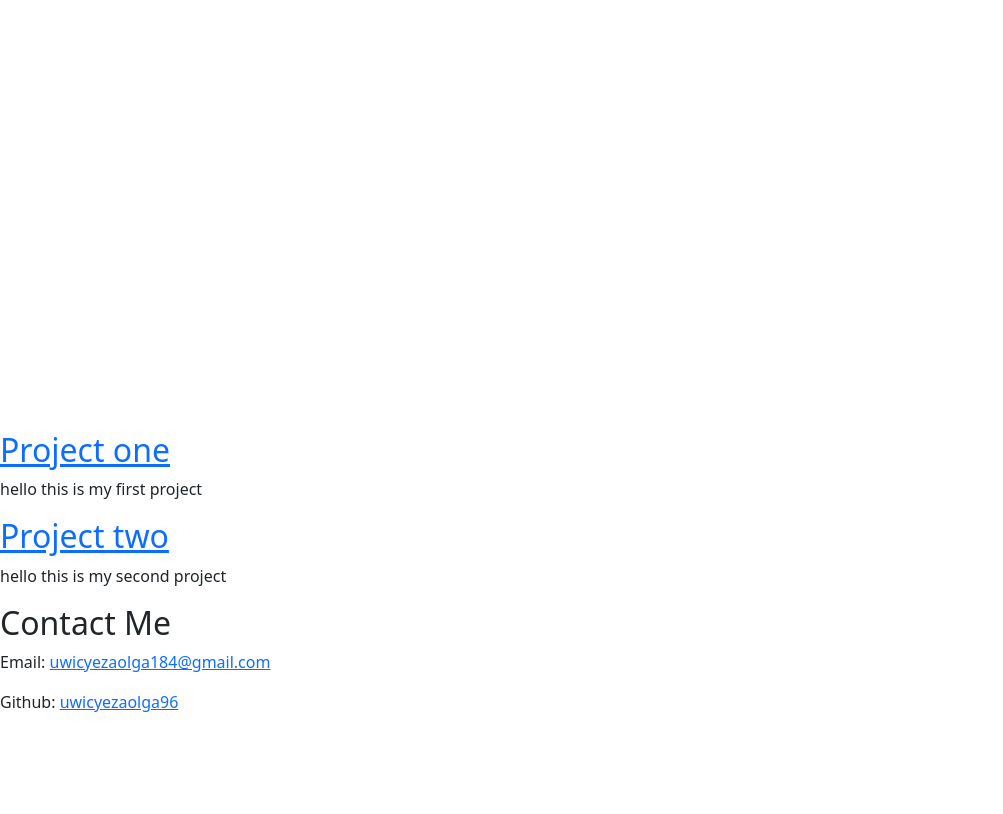
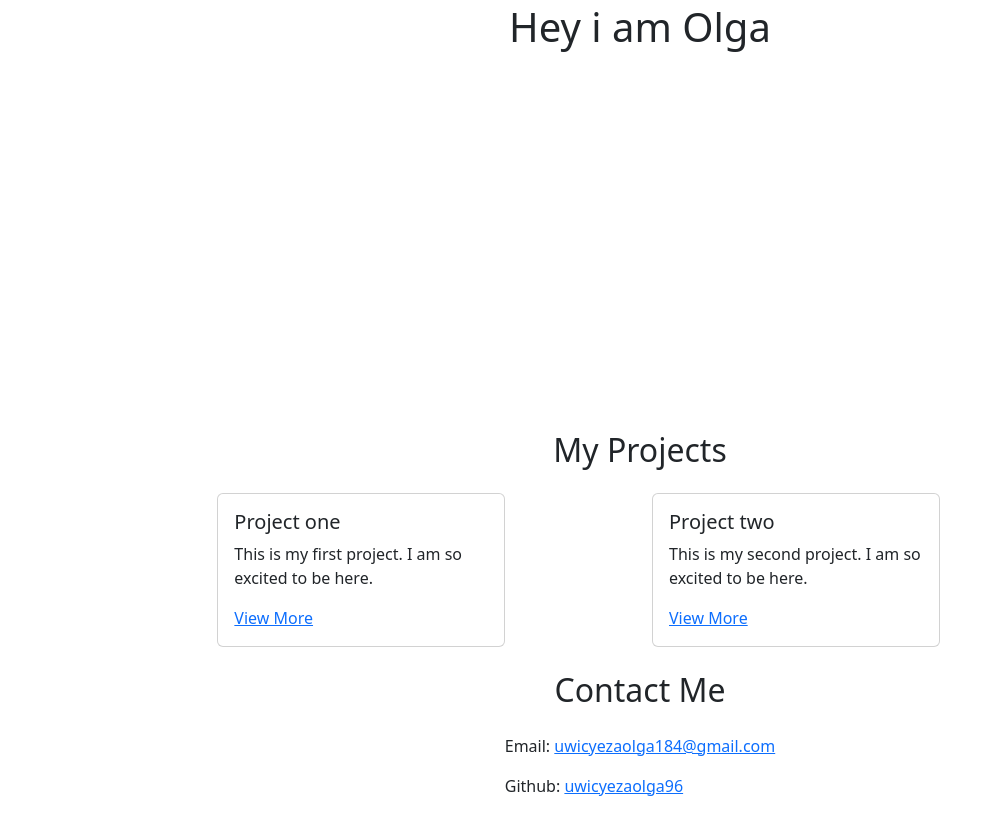
Before and after one commit to p3rv3z/olga-pervez-mv-proj, a plain HTML site: page index.html in a window 1280 px wide. Shown: the part 369-1183 px from the top of the page, without its empty margins (0-1003 px from the left). Before the commit the page ends 1099 px from the top, so only its background shows below. Drawn offline with nearby package versions, Linux system fonts and the light colour scheme.

Commit message:
add styles to elements

```diff
--- a/index.html
+++ b/index.html
@@ -15,46 +15,80 @@
   </head>
 
   <body>
-    <nav class="navbar navbar-expand-lg bg-body-tertiary" id="navbar">
+    <nav class="navbar navbar-expand-md bg-body-tertiary" id="navbar">
       <div class="container-fluid">
         <a class="navbar-brand" href="#">Uwicyeza Olga</a>
-        <button class="navbar-toggler" type="button" data-bs-toggle="collapse" data-bs-target="#navbarNav" aria-controls="navbarNav" aria-expanded="false" aria-label="Toggle navigation">
+        <button
+          class="navbar-toggler"
+          type="button"
+          data-bs-toggle="collapse"
+          data-bs-target="#navbarNav"
+          aria-controls="navbarNav"
+          aria-expanded="false"
+          aria-label="Toggle navigation"
+        >
           <span class="navbar-toggler-icon"></span>
         </button>
         <div class="collapse navbar-collapse" id="navbarNav">
           <ul class="navbar-nav">
             <li class="nav-item">
-              <a class="nav-link active" aria-current="page" href="#welcome-section">Home</a>
+              <a
+                class="nav-link active"
+                aria-current="page"
+                href="#welcome-section"
+                >Home</a
+              >
             </li>
             <li class="nav-item">
-              <a class="nav-link" href="#projects">projects</a>
+              <a class="nav-link" href="#projects">Projects</a>
             </li>
             <li class="nav-item">
-              <a class="nav-link" href="#contact">contact</a>
+              <a class="nav-link" href="#contact">Contact</a>
             </li>
           </ul>
         </div>
       </div>
     </nav>
-    <section id="welcome-section">
+    <section
+      id="welcome-section"
+      class="text-center d-flex justify-content-center align-items-center"
+    >
       <h1>Hey i am Olga</h1>
     </section>
     <section id="projects">
-      <div class="project-tile">
-        <a href="#">
-          <h2>Project one</h2>
-        </a>
-        <p>hello this is my first project</p>
-      </div>
-      <div class="project-tile">
-        <a href="#">
-          <h2>Project two</h2>
-        </a>
-        <p>hello this is my second project</p>
+      <h2 class="text-center mb-4">My Projects</h2>
+      <div class="row d-flex justify-content-center">
+        <div class="col-md-4">
+          <div class="project-tile">
+            <div class="card" style="width: 18rem">
+              <div class="card-body">
+                <h5 class="card-title">Project one</h5>
+                <p class="card-text">
+                  This is my first project. I am so excited to be here.
+                </p>
+                <a href="#" class="card-link">View More</a>
+              </div>
+            </div>
+          </div>
+        </div>
+        <div class="col-md-4">
+          <div class="project-tile">
+            <div class="card" style="width: 18rem">
+              <div class="card-body">
+                <h5 class="card-title">Project two</h5>
+                <p class="card-text">
+                  This is my second project. I am so excited to be here.
+                </p>
+                <a href="#" class="card-link">View More</a>
+              </div>
+            </div>
+          </div>
+        </div>
       </div>
     </section>
-    <section id="contact">
-      <h2>Contact Me</h2>
+    <section id="contact" class="d-flex justify-content-center mt-4">
+      <div>
+        <h2 class="text-center mb-4">Contact Me</h2>
       <p>
         Email:
         <a href="mailto:uwicyezaolga184@gmail.com"
@@ -70,6 +104,7 @@
           >uwicyezaolga96
         </a>
       </p>
+      </div>
     </section>
     <script src="https://cdn.freecodecamp.org/testable-projects-fcc/v1/bundle.js"></script>
     <script src="js/index.js"></script>
```
